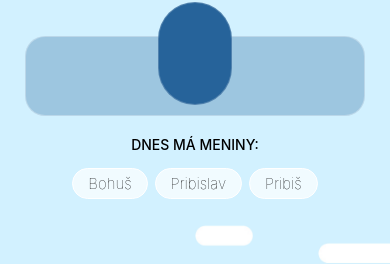
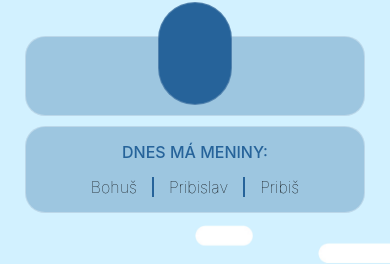
Before and after one commit to patrikmasiar/WhatsToday, a React Native app: screen / in a window 390 px wide. Shown: the part 71-335 px from the top of the page. Built offline with nearby package versions, Linux system fonts and the light colour scheme; no server answers.

Commit message:
update namesday info style, refactor method return

```diff
--- a/src/components/NameDayInfo.js
+++ b/src/components/NameDayInfo.js
@@ -9,11 +9,18 @@ const DARK_TEXT = '#000';
 const NameDayInfo = ({ isDay }) => (
   <View style={{
     alignItems: 'center',
-    marginTop: 20,
+    marginTop: 10,
+    backgroundColor: isDay ? 'rgba(38,99,154,0.3)' : 'rgba(0,0,0,0.2)',
+    borderWidth: 0.5,
+    borderColor: 'rgba(255,255,255,0.3)',
+    marginHorizontal: 25,
+    paddingVertical: 15,
+    borderRadius: 20,
   }}>
     <Text style={{
-      color: isDay ? DARK_TEXT : LIGHT_TEXT,
+      color: isDay ? '#26639a' : LIGHT_TEXT,
       fontWeight: '500',
+      fontSize: 16,
     }}>
       DNES MÁ MENINY:
     </Text>
@@ -21,17 +28,14 @@ const NameDayInfo = ({ isDay }) => (
       {getNameDay().map((name, index) => {
         return (
           <Text key={index} style={{
-            color: '#000',
+            color: isDay ? DARK_TEXT : LIGHT_TEXT,
             textAlign: 'center',
-            backgroundColor: 'rgba(255,255,255,0.7)',
-            borderWidth: 1,
-            fontSize: 15,
-            borderColor: 'rgba(255,255,255,1)',
-            marginLeft: index !== 0 ? 7 : 0,
-            paddingHorizontal: 15,
-            paddingVertical: 5,
+            borderLeftWidth: index !== 0 ? 2 : 0,
+            fontSize: 16,
+            borderColor: isDay ? '#26639a' : '#3ded88',
+            paddingRight: 15,
+            paddingLeft: 15,
             fontWeight: '100',
-            borderRadius: 30,
           }}>
             {name.trim()}
           </Text>
--- a/src/libs/index.js
+++ b/src/libs/index.js
@@ -48,9 +48,5 @@ export const getMonthName = () => {
 export const isDay = () => {
   const hour = parseInt(moment().format('H'));
 
-  if ( hour > 6 && hour < 19 ) {
-    return true;
-  }
-
-  return false;
+  return hour > 6 && hour < 19;
 };
```
